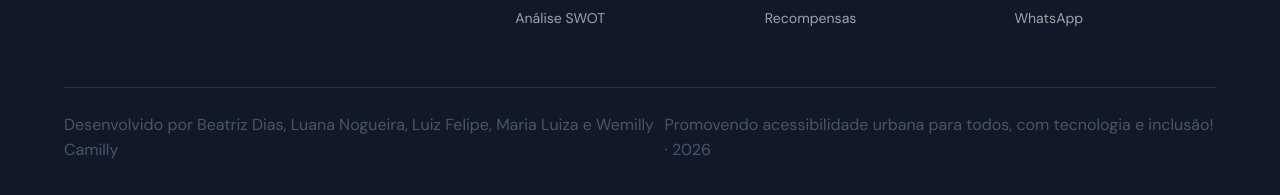
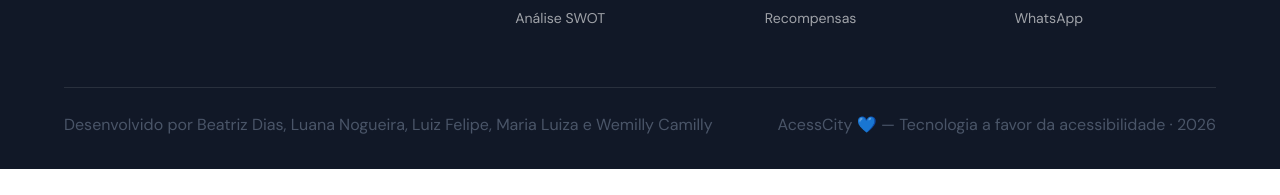
Before and after one commit to Luana-NogueiraLima/Acesscity-Site, a plain HTML site: page index.html in a window 1280 px wide. Shown: the part 3531-3726 px from the top of the page. After the commit the page ends 3700 px from the top, so only its background shows below. Drawn offline with Linux system fonts and the light colour scheme.

Commit message:
Update index.html

```diff
--- a/index.html
+++ b/index.html
@@ -254,7 +254,7 @@
     </div>
     <div class="footer-bottom">
   <p>Desenvolvido por Beatriz Dias, Luana Nogueira, Luiz Felipe, Maria Luiza e Wemilly Camilly</p>
-  <p><p>Promovendo acessibilidade urbana para todos, com tecnologia e inclusão!· 2026</p>
+  <p><p>AcessCity 💙 — Tecnologia a favor da acessibilidade · 2026</p>
 </div>
   </div>
 </footer>
```
